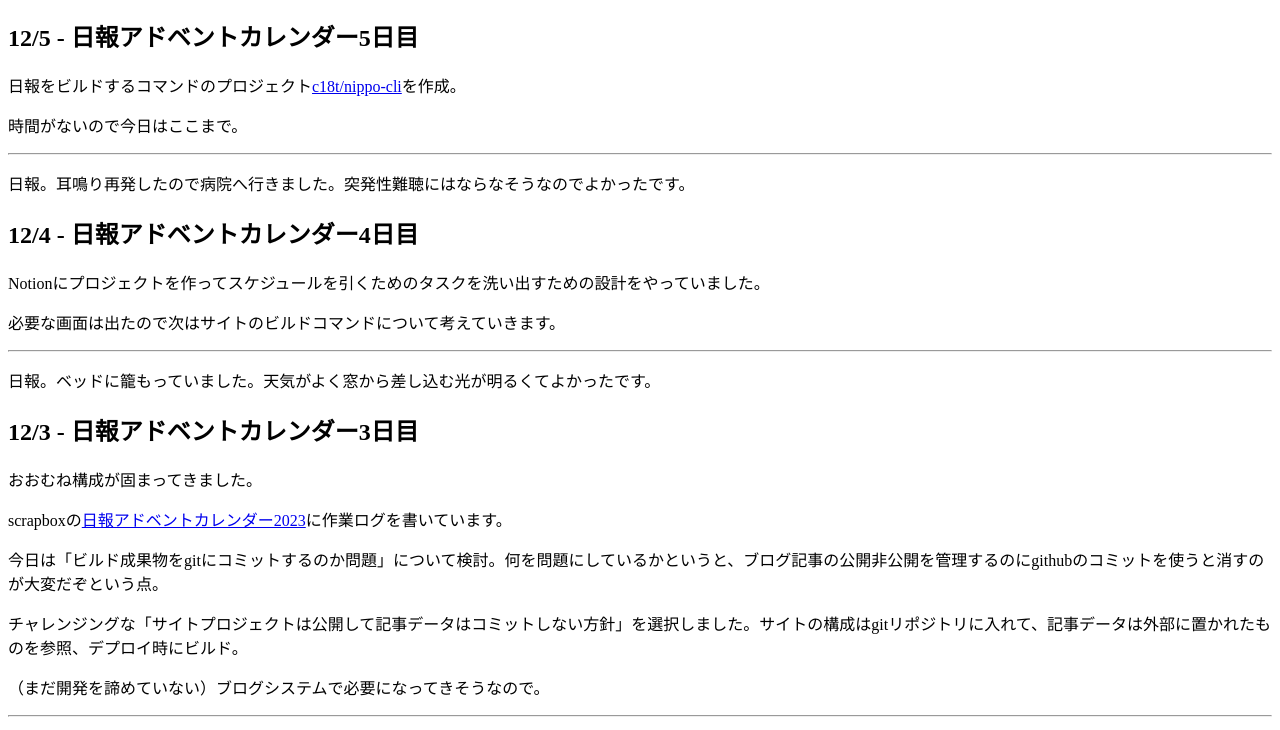
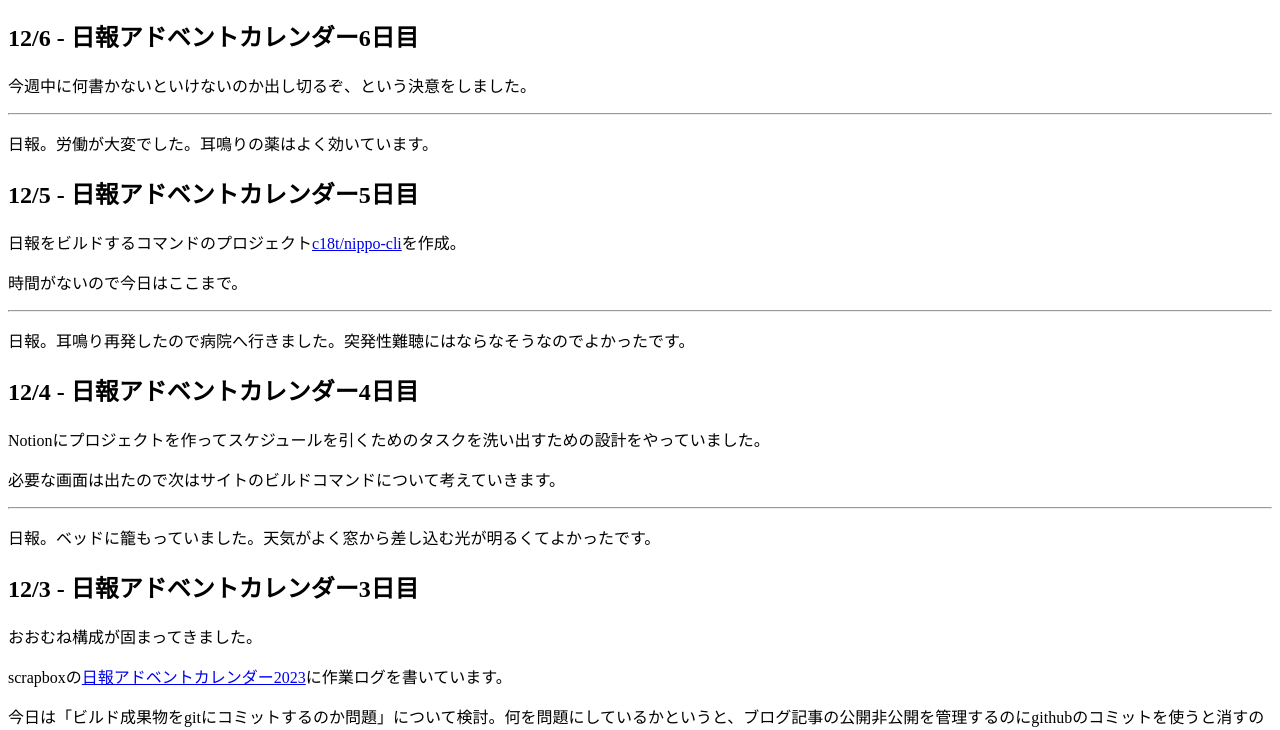
Before and after one commit to c18t/nippo, a plain HTML site: page index.html in a window 1280 px wide. Shown: the part 57-787 px from the top of the page. Drawn offline with Linux system fonts and the light colour scheme.

Commit message:
20231206

```diff
--- a/index.html
+++ b/index.html
@@ -1,4 +1,9 @@
 <h1>日報</h1>
+
+<h2>12/6 - 日報アドベントカレンダー6日目</h2>
+<p>今週中に何書かないといけないのか出し切るぞ、という決意をしました。</p>
+<hr>
+<p>日報。労働が大変でした。耳鳴りの薬はよく効いています。</p>
 
 <h2>12/5 - 日報アドベントカレンダー5日目</h2>
 <p>日報をビルドするコマンドのプロジェクト<a href="https://github.com/c18t/nippo-cli">c18t/nippo-cli</a>を作成。</p>
```
